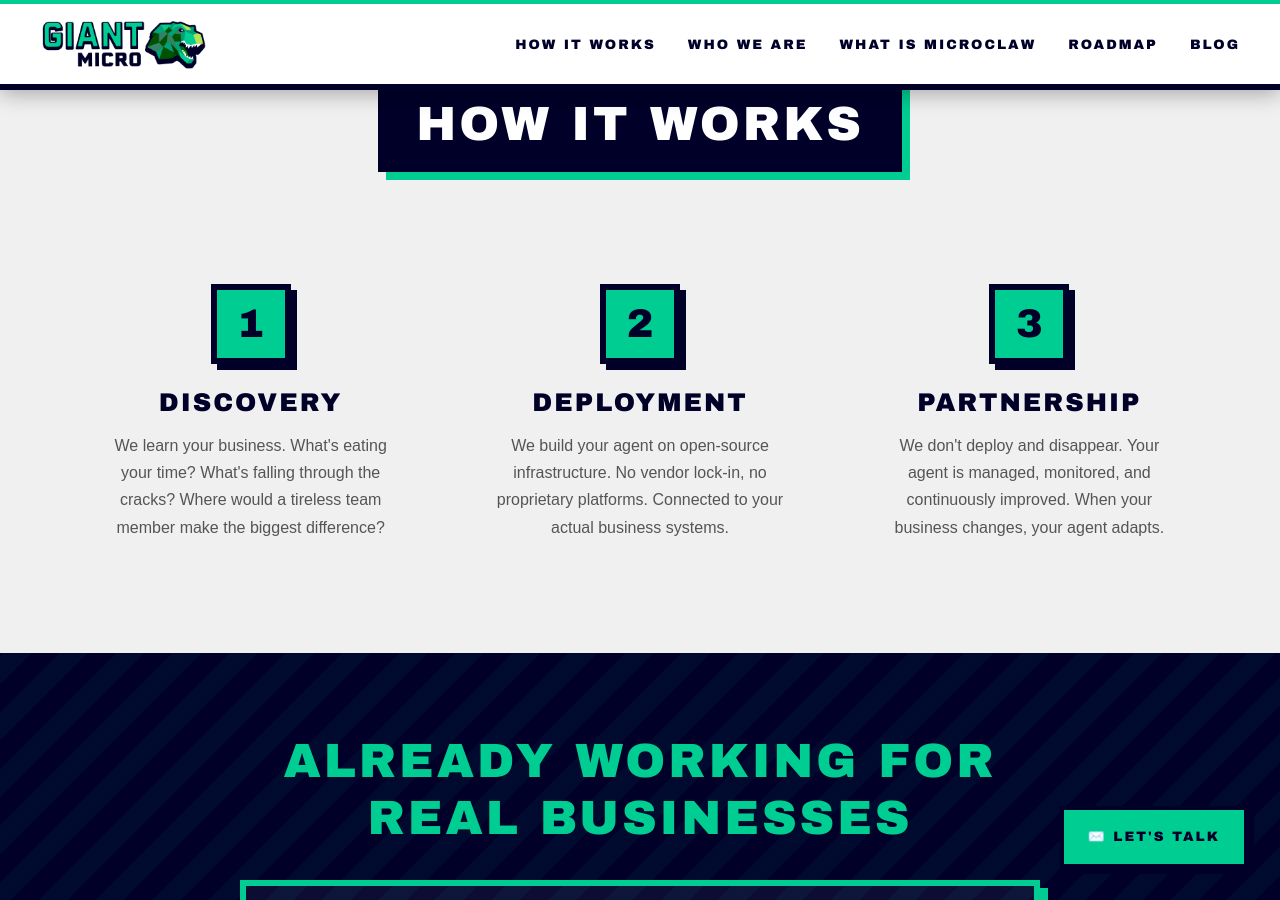
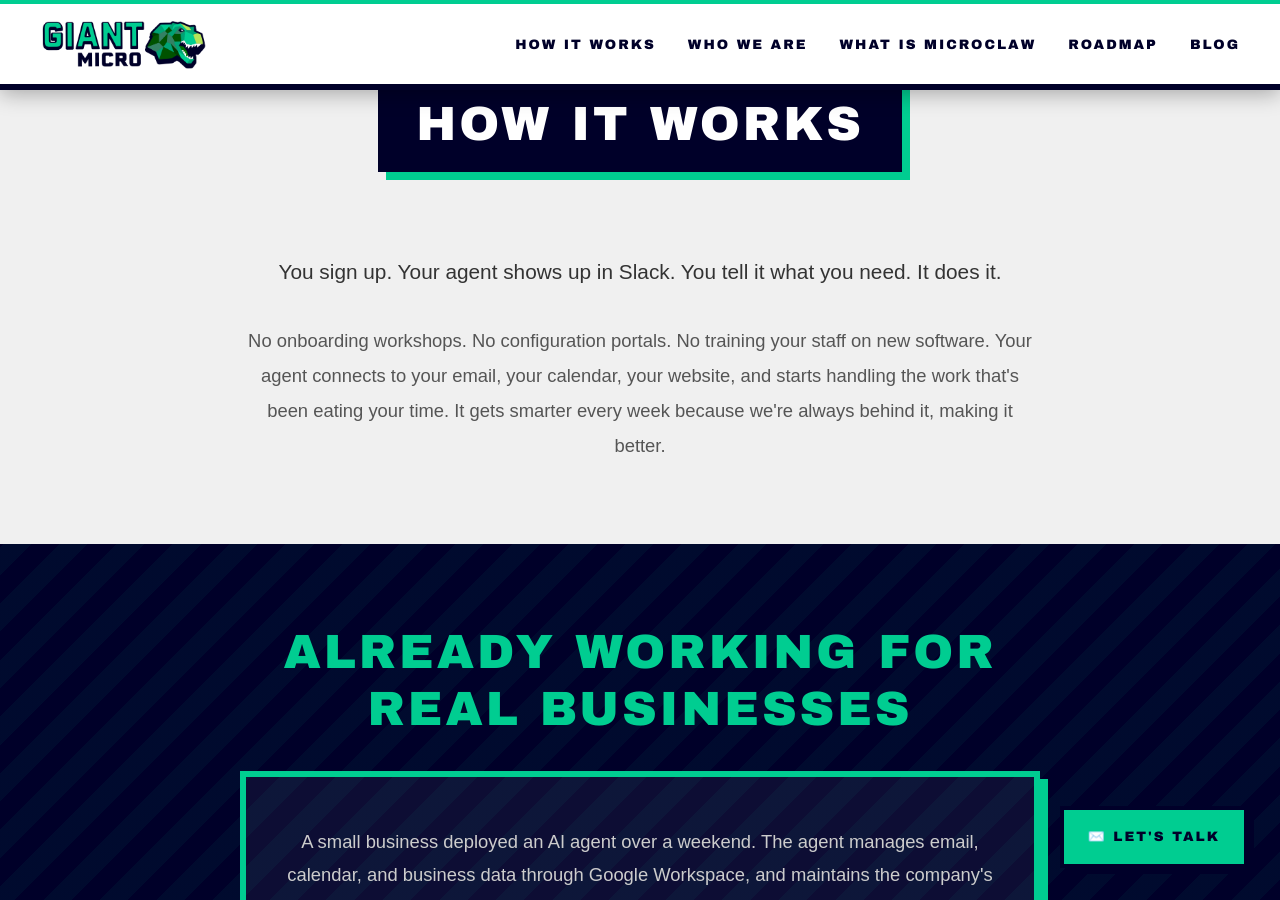
Before and after one commit to giant-micro/giant-micro.github.io, a Jekyll site: the page built from index.html, in a window 1280 px wide and 900 px high, scrolled down 1725 px. Built offline with Jekyll 4.4.1, drawn with Linux system fonts in a browser that asks for light colours.

Commit message:
How It Works: flip to turnkey — you sign up, it shows up, it works

```diff
--- a/index.html
+++ b/index.html
@@ -47,22 +47,9 @@ layout: default
         <div class="section-header">
             <h2>How It Works</h2>
         </div>
-        <div class="steps">
-            <div class="step">
-                <div class="step-number">1</div>
-                <h3>Discovery</h3>
-                <p>We learn your business. What's eating your time? What's falling through the cracks? Where would a tireless team member make the biggest difference?</p>
-            </div>
-            <div class="step">
-                <div class="step-number">2</div>
-                <h3>Deployment</h3>
-                <p>We build your agent on open-source infrastructure. No vendor lock-in, no proprietary platforms. Connected to your actual business systems.</p>
-            </div>
-            <div class="step">
-                <div class="step-number">3</div>
-                <h3>Partnership</h3>
-                <p>We don't deploy and disappear. Your agent is managed, monitored, and continuously improved. When your business changes, your agent adapts.</p>
-            </div>
+        <div style="max-width: 800px; margin: 0 auto; text-align: center;">
+            <p style="font-family: Arial, Helvetica, sans-serif; font-size: 1.3rem; line-height: 1.9; color: #333; margin-bottom: 2rem;">You sign up. Your agent shows up in Slack. You tell it what you need. It does it.</p>
+            <p style="font-family: Arial, Helvetica, sans-serif; font-size: 1.15rem; line-height: 1.9; color: #555;">No onboarding workshops. No configuration portals. No training your staff on new software. Your agent connects to your email, your calendar, your website, and starts handling the work that's been eating your time. It gets smarter every week because we're always behind it, making it better.</p>
         </div>
     </div>
 </section>
```
